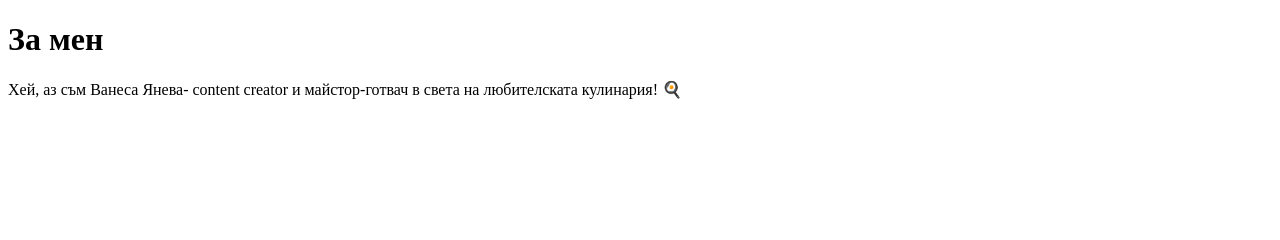
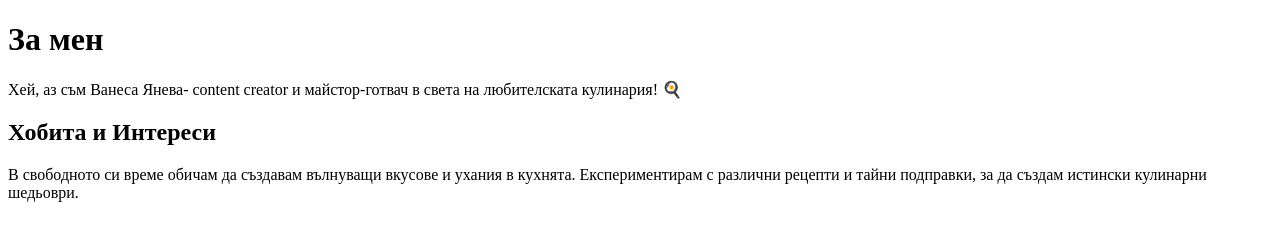
Before and after one commit to vanessa-yaneva/stu2001321030, a plain HTML site: page index.html in a window 1280 px wide. Drawn offline with Linux system fonts and the light colour scheme.

Commit message:
Update: add information about my hobby and interests

```diff
--- a/index.html
+++ b/index.html
@@ -12,5 +12,10 @@
         <p>Хей, аз съм Ванеса Янева- content creator и майстор-готвач в света на любителската кулинария! 🍳</p>
     </header>
 
+     <section>
+        <h2>Хобита и Интереси</h2>
+        <p>В свободното си време обичам да създавам вълнуващи вкусове и ухания в кухнята. Експериментирам с различни рецепти и тайни подправки, за да създам истински кулинарни шедьоври.</p>
+    </section>
+
   </body>
 </html>
```
